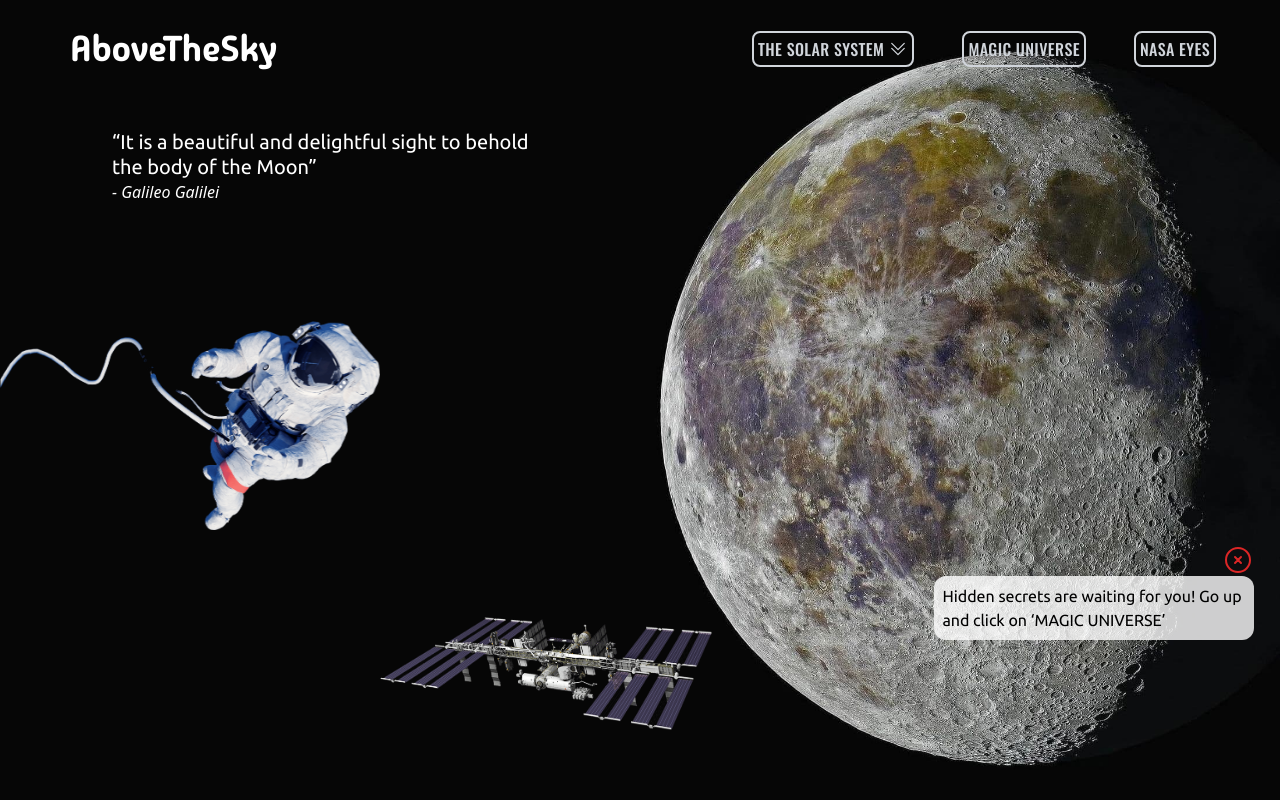
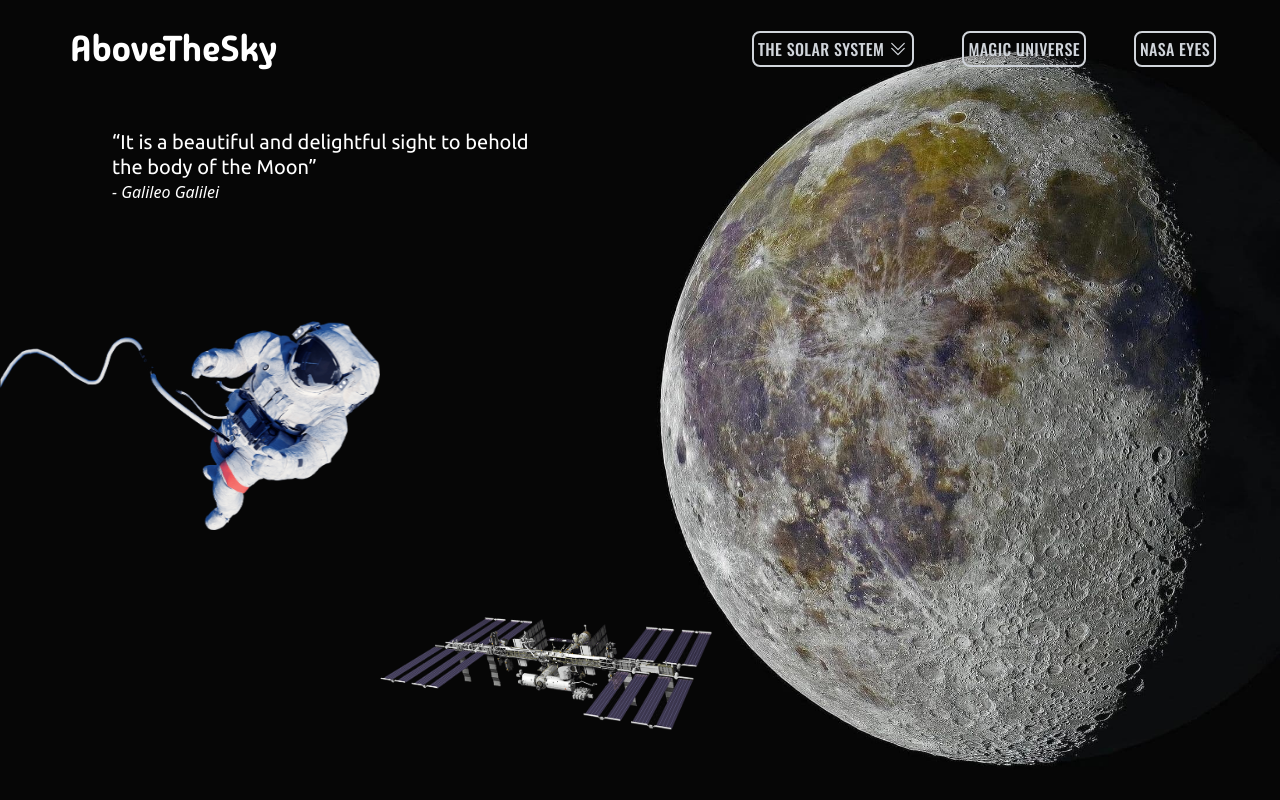
Before and after one commit to DenysKors/AboveTheSky_PetProject, a React (Vite) app: page / in a window 1280 px wide. Shown: the top 800 px of the page. Built offline with nearby package versions, Linux system fonts and the light colour scheme.

Commit message:
Change note modal open/close signals

```diff
--- a/src/components/ImageModal.jsx
+++ b/src/components/ImageModal.jsx
@@ -59,7 +59,7 @@ function ImageModal({ isOpen, setIsOpen, imgData }) {
               Close
             </button>
             <div className="inline-flex gap-1 items-end">
-              <span className="text-xs font-text md:text-sm lg:text-base">
+              <span className="text-xs font-text md:text-sm lg:text-base border-b-red-600 border-b-2">
                 daily update
               </span>
               <RocketLaunchIcon className="md:w-5 md:h-5 lg:w-7 lg:h-7 fill-yellow-500 stroke-slate-600" />
--- a/src/components/MarsSection.jsx
+++ b/src/components/MarsSection.jsx
@@ -31,7 +31,7 @@ function MarsSection() {
         </div>
       </div>
       <div className="text-center ">
-        <h3 className="inline-block text-text font-text text-sm md:text-base lg:text-lg select-none tracking-wider uppercase border-b-yellow-500 border-b-2 back">
+        <h3 className="inline-block text-text font-text text-sm md:text-base lg:text-lg select-none tracking-wider uppercase border-b-yellow-500 border-b-2">
           Mars robots missions
         </h3>
         <ul className="m-auto pt-2 lg:pt-6 md:pt-4 max-w-[1440px]  grid grid-cols-3 gap-1 md:gap-2 lg:gap-3">
--- a/src/components/Navigation.jsx
+++ b/src/components/Navigation.jsx
@@ -10,6 +10,7 @@ import ImageModal from "./ImageModal";
 import fetchImageData from "../api/imageApi";
 import { solarPlanets } from "../data/solarPlanets";
 import { useUser } from "../hooks/useContext";
+import { STATUS } from "../constants/statusConstants";
 
 function Navigation() {
   const [isBurgerMenuOpen, setIsBurgerMenuOpen] = useState(false);
@@ -18,21 +19,21 @@ function Navigation() {
 
   let timerIdRef = useRef(null);
 
-  const { visitedValue, userVisited } = useUser();
+  const { visitStatus, userVisitStatus } = useUser();
 
   useEffect(() => {
-    if (visitedValue === 0) {
+    if (visitStatus === STATUS.standby) {
       timerIdRef.current = setTimeout(() => {
-        userVisited(1);
-      }, 5000);
+        userVisitStatus(STATUS.visible);
+      }, 60000);
     }
-  }, [userVisited, visitedValue]);
+  }, [visitStatus, userVisitStatus]);
 
   const handleModalOpen = () => {
-    if (visitedValue === 0) {
+    if (visitStatus === STATUS.standby) {
       clearTimeout(timerIdRef.current);
-      userVisited(2);
-    } else userVisited(2);
+      userVisitStatus(STATUS.hidden);
+    } else userVisitStatus(STATUS.hidden);
 
     fetchImageData()
       .then((data) => {
--- a/src/components/NoteModal.jsx
+++ b/src/components/NoteModal.jsx
@@ -1,21 +1,22 @@
 import { XCircleIcon } from "@heroicons/react/24/outline";
 
 import { useUser } from "../hooks/useContext";
+import { STATUS } from "../constants/statusConstants";
 
 function NoteModal() {
-  const { visitedValue, userVisited } = useUser();
+  const { visitStatus, userVisitStatus } = useUser();
 
   return (
     <>
-      {visitedValue === 1 && (
+      {visitStatus === STATUS.visible && (
         <div className="fixed z-20 bottom-40 right-[2%] max-w-[60vw] md:max-w-xs rounded-xl bg-white/80 p-2 text-left">
           <p className="text-xs font-text md:text-sm lg:text-base">
-            Hidden secrets are waiting for you! Go up and click on &lsquo;MAGIC
-            UNIVERSE&rsquo;
+            The hidden secrets are waiting for you! Go up and click on
+            &lsquo;MAGIC UNIVERSE&rsquo;
           </p>
           <button
             className="absolute -top-8 right-0"
-            onClick={() => userVisited(1)}
+            onClick={() => userVisitStatus(STATUS.hidden)}
           >
             <XCircleIcon className="h-8 w-8 text-red-600" />
           </button>
--- a/src/components/UserContext.jsx
+++ b/src/components/UserContext.jsx
@@ -1,14 +1,15 @@
 import { useState } from "react";
 
 import { UserContext } from "../hooks/useContext";
+import { STATUS } from "../constants/statusConstants";
 
 function UserProvider({ children }) {
-  const [visitedValue, setVisitedValue] = useState(0);
+  const [visitStatus, setVisitStatus] = useState(STATUS.standby);
 
-  const userVisited = (value) => setVisitedValue(visitedValue + value);
+  const userVisitStatus = (status) => setVisitStatus(status);
 
   return (
-    <UserContext.Provider value={{ visitedValue, userVisited }}>
+    <UserContext.Provider value={{ visitStatus, userVisitStatus }}>
       {children}
     </UserContext.Provider>
   );
--- /dev/null
+++ b/src/constants/statusConstants.js
@@ -0,0 +1,5 @@
+export const STATUS = {
+  standby: "standby",
+  visible: "visible",
+  hidden: "hidden",
+};
```
